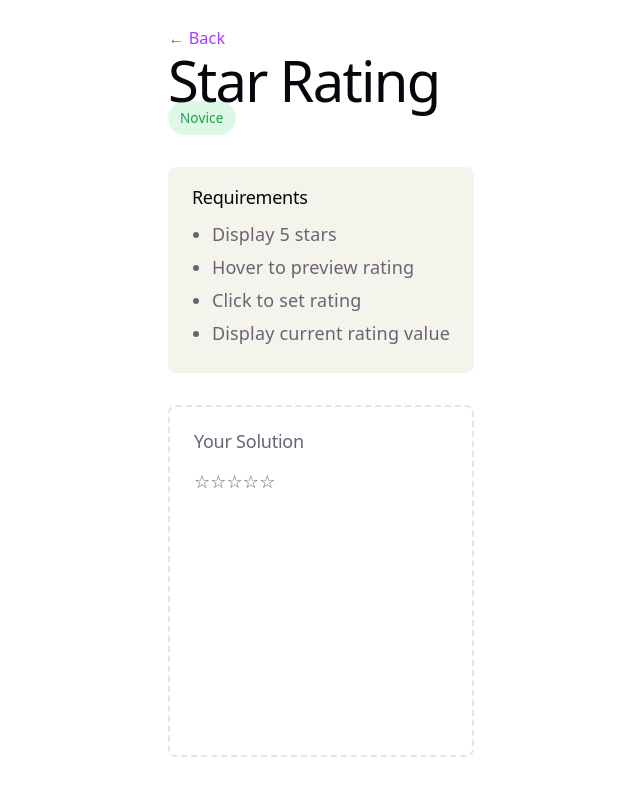
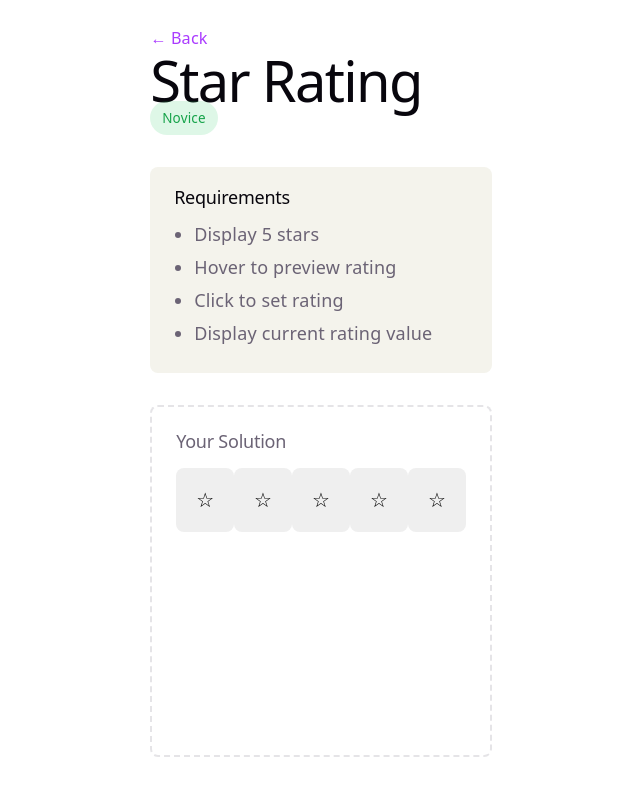
Before and after one commit to PDXmjb/fe-exercises, a React (Vite) app: page /star-rating in a window 1280 px wide. Shown: the top 796 px of the page, without its empty margins (319-959 px from the left). Built offline with nearby package versions, Linux system fonts and the light colour scheme.

Commit message:
(fix) fe fixes

```diff
--- a/src/exercises/accordion/Accordion.jsx
+++ b/src/exercises/accordion/Accordion.jsx
@@ -31,7 +31,7 @@ function Title({ children }) {
 }
 
 function Item({ title, children }) {
-  const [id, _] = useState(() => crypto.randomUUID());
+  const [id] = useState(() => crypto.randomUUID());
   const { openItemIds, toggle } = useContext(AccordionContext);
   const isOpen = useMemo(
     () => openItemIds?.find((i) => i === id),
@@ -39,12 +39,10 @@ function Item({ title, children }) {
   );
   return (
     <div className="item">
-      <div type="button" className="item-header" onClick={() => toggle(id)}>
+      <button type="button" className="item-header" onClick={() => toggle(id)}>
         <h3 className="subtitle">{title}</h3>
-        <button type="button" onClick={() => toggle(id)}>
-          {isOpen ? '-' : '+'}
-        </button>
-      </div>
+        <span>{isOpen ? '-' : '+'}</span>
+      </button>
       <div className={`content ${isOpen ? 'content-open' : ''}`}>
         {children}
       </div>
--- a/src/exercises/accordion/styles.scss
+++ b/src/exercises/accordion/styles.scss
@@ -58,6 +58,10 @@
             justify-content: space-between;
             align-items: center;
             padding: 0 8px;
+            flex: 1;
+            width: 100%;
+            border-radius: 0;
+            background-color: white;
 
             button {
                 font-weight: bold;
--- a/src/exercises/star-rating/index.jsx
+++ b/src/exercises/star-rating/index.jsx
@@ -1,21 +1,35 @@
 import { Link } from 'react-router-dom';
 import './styles.scss';
-import { useState } from 'react';
+import { useMemo, useState } from 'react';
 
 export default function StarRating() {
-  const [rating, _setRating] = useState(0);
+  const [rating, setRating] = useState(0);
 
   const emptyStarIcon = '☆';
+  const NUMBER_OF_STARS = 5;
   const fullStarIcon = '★';
-  let starRating = '';
 
-  for (let i = 0; i < 5; i++) {
-    if (i < rating) {
-      starRating += fullStarIcon;
-      return;
+  const starRating = useMemo(() => {
+    let stars = [];
+    for (let i = 0; i < NUMBER_OF_STARS; i++) {
+      if (i < rating) {
+        stars = [...stars, fullStarIcon];
+        continue;
+      }
+      stars = [...stars, emptyStarIcon];
     }
-    starRating += emptyStarIcon;
-  }
+    return stars;
+  }, [rating]);
+
+  console.log(starRating);
+
+  const starClickHandler = (index) => {
+    setRating(index + 1);
+  };
+
+  const starHoverHandler = (index) => {
+    console.log(index);
+  };
 
   return (
     <div className="exercise">
@@ -39,7 +53,19 @@ export default function StarRating() {
 
       <section className="workspace">
         <h2>Your Solution</h2>
-        <span>{starRating}</span>
+        <div>
+          {starRating.map((star, index) => (
+            <button
+              type="button"
+              key={star + crypto.randomUUID()}
+              onClick={() => starClickHandler(index)}
+              onMouseOver={() => starHoverHandler(index)}
+              onFocus={starHoverHandler}
+            >
+              {star}
+            </button>
+          ))}
+        </div>
       </section>
     </div>
   );
```
